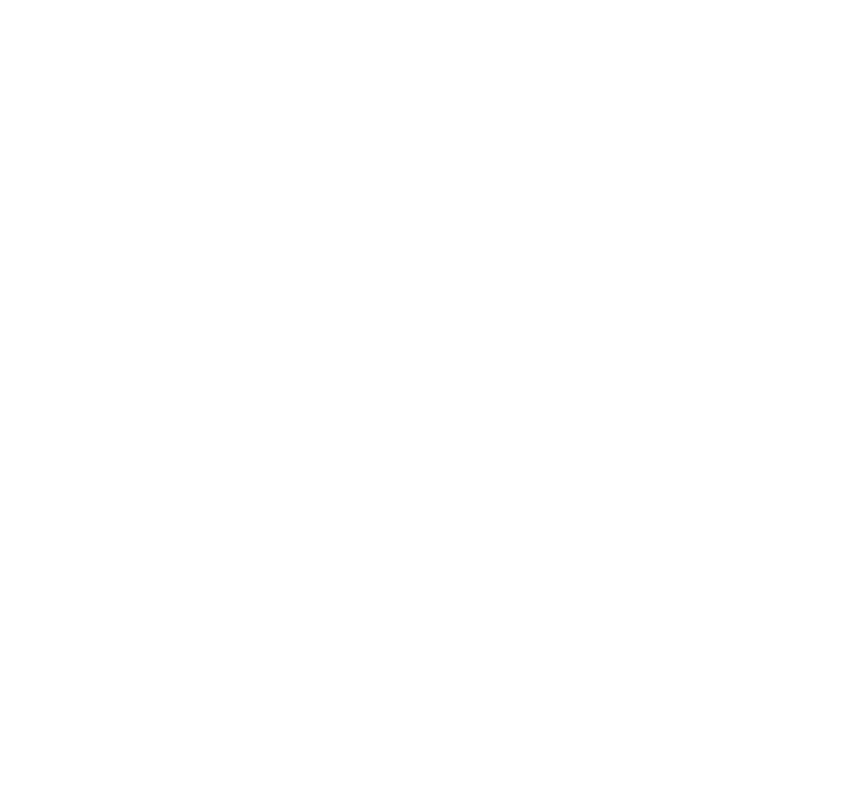
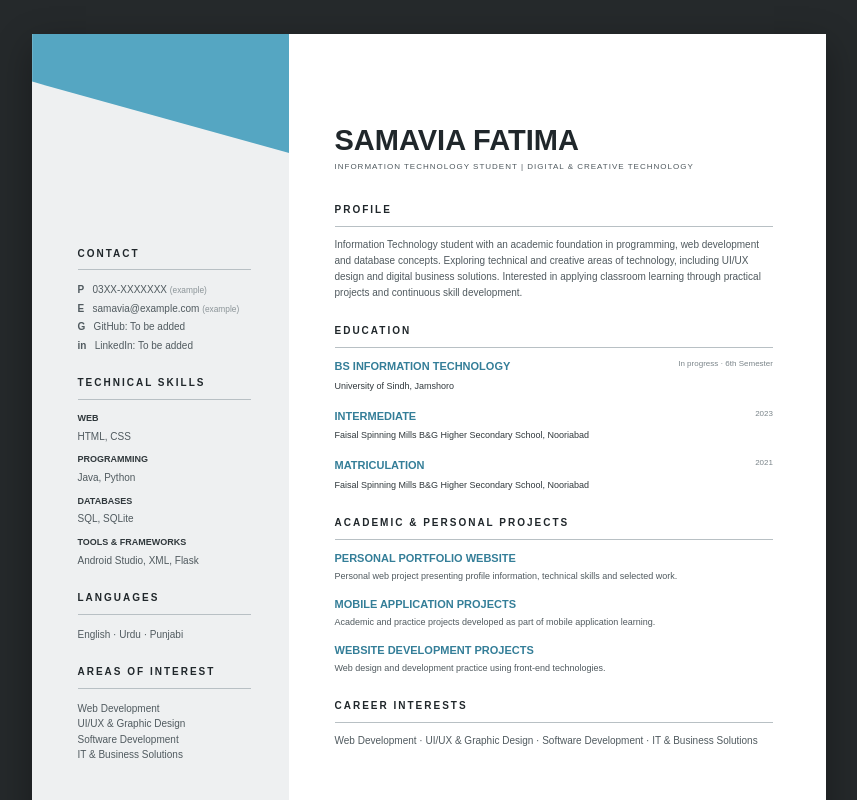
Before and after one commit to samaviafatima/cloud-portfolio, a plain HTML site: page CV/index.html in a window 1280 px wide. Shown: the top 800 px of the page, without its empty margins (211-1068 px from the left). Drawn offline with Linux system fonts and the light colour scheme.

Commit message:
Upload CV files

```diff
--- a/CV/index.html
+++ b/CV/index.html
@@ -1 +1,153 @@
-<!-- CV page -->
+
+<!DOCTYPE html>
+<html lang="en">
+<head>
+    <meta charset="UTF-8">
+    <meta name="viewport" content="width=device-width, initial-scale=1.0">
+    <title>Samavia Fatima | CV</title>
+    <link rel="stylesheet" href="style.css">
+</head>
+
+<body>
+
+<main class="cv">
+
+    <!-- LEFT SIDEBAR -->
+    <aside class="sidebar">
+
+        <div class="blue-shape"></div>
+
+        <section>
+            <h2>Contact</h2>
+            <p><b>P</b> &nbsp; 03XX-XXXXXXX <small>(example)</small></p>
+            <p><b>E</b> &nbsp; samavia@example.com <small>(example)</small></p>
+            <p><b>G</b> &nbsp; GitHub: To be added</p>
+            <p><b>in</b> &nbsp; LinkedIn: To be added</p>
+        </section>
+
+        <section>
+            <h2>Technical Skills</h2>
+
+            <h3>Web</h3>
+            <p>HTML, CSS</p>
+
+            <h3>Programming</h3>
+            <p>Java, Python</p>
+
+            <h3>Databases</h3>
+            <p>SQL, SQLite</p>
+
+            <h3>Tools &amp; Frameworks</h3>
+            <p>Android Studio, XML, Flask</p>
+        </section>
+
+        <section>
+            <h2>Languages</h2>
+            <p>English · Urdu · Punjabi</p>
+        </section>
+
+        <section>
+            <h2>Areas of Interest</h2>
+            <p>
+                Web Development<br>
+                UI/UX &amp; Graphic Design<br>
+                Software Development<br>
+                IT &amp; Business Solutions
+            </p>
+        </section>
+
+    </aside>
+
+    <!-- RIGHT MAIN SECTION -->
+    <article class="main">
+
+        <header>
+            <h1>Samavia Fatima</h1>
+            <p class="tagline">
+                INFORMATION TECHNOLOGY STUDENT |
+                DIGITAL &amp; CREATIVE TECHNOLOGY
+            </p>
+        </header>
+
+        <section>
+            <h2>Profile</h2>
+            <p>
+                Information Technology student with an academic foundation
+                in programming, web development and database concepts.
+                Exploring technical and creative areas of technology,
+                including UI/UX design and digital business solutions.
+                Interested in applying classroom learning through practical
+                projects and continuous skill development.
+            </p>
+        </section>
+
+        <section>
+            <h2>Education</h2>
+
+            <div class="entry">
+                <div>
+                    <h3>BS Information Technology</h3>
+                    <b>University of Sindh, Jamshoro</b>
+                </div>
+                <time>In progress · 6th Semester</time>
+            </div>
+
+            <div class="entry">
+                <div>
+                    <h3>Intermediate</h3>
+                    <b>Faisal Spinning Mills B&amp;G Higher Secondary School, Nooriabad</b>
+                </div>
+                <time>2023</time>
+            </div>
+
+            <div class="entry">
+                <div>
+                    <h3>Matriculation</h3>
+                    <b>Faisal Spinning Mills B&amp;G Higher Secondary School, Nooriabad</b>
+                </div>
+                <time>2021</time>
+            </div>
+        </section>
+
+        <section>
+            <h2>Academic &amp; Personal Projects</h2>
+
+            <div class="project">
+                <h3>Personal Portfolio Website</h3>
+                <p>
+                    Personal web project presenting profile information,
+                    technical skills and selected work.
+                </p>
+            </div>
+
+            <div class="project">
+                <h3>Mobile Application Projects</h3>
+                <p>
+                    Academic and practice projects developed as part of
+                    mobile application learning.
+                </p>
+            </div>
+
+            <div class="project">
+                <h3>Website Development Projects</h3>
+                <p>
+                    Web design and development practice using
+                    front-end technologies.
+                </p>
+            </div>
+        </section>
+
+        <section>
+            <h2>Career Interests</h2>
+            <p>
+                Web Development · UI/UX &amp; Graphic Design ·
+                Software Development · IT &amp; Business Solutions
+            </p>
+        </section>
+
+    </article>
+
+</main>
+
+</body>
+</html>
--- /dev/null
+++ b/CV/style.css
@@ -0,0 +1,207 @@
+
+* {
+    box-sizing: border-box;
+}
+
+body {
+    margin: 0;
+    background: #25292b;
+    color: #30383c;
+    font-family: Arial, Helvetica, sans-serif;
+    padding: 34px 16px;
+}
+
+.cv {
+    width: 210mm;
+    min-height: 297mm;
+    margin: auto;
+    background: #fff;
+    display: grid;
+    grid-template-columns: 68mm 1fr;
+    box-shadow: 0 12px 35px #0005;
+    overflow: hidden;
+}
+
+/* LEFT SIDEBAR */
+
+.sidebar {
+    background: #eef0f1;
+    position: relative;
+    padding: 56mm 10mm 15mm 12mm;
+    font-size: 10px;
+    line-height: 1.55;
+}
+
+.blue-shape {
+    position: absolute;
+    left: 0;
+    right: 0;
+    top: 0;
+    height: 45mm;
+    background: #55a6c2;
+    clip-path: polygon(0 0, 100% 0, 100% 70%, 0 28%);
+}
+
+.sidebar section {
+    position: relative;
+    margin-bottom: 22px;
+}
+
+.sidebar h2,
+.main h2 {
+    font-size: 10px;
+    text-transform: uppercase;
+    letter-spacing: 2px;
+    margin: 0 0 12px;
+    padding-bottom: 8px;
+    border-bottom: 1px solid #b8c0c4;
+    color: #20272b;
+}
+
+.sidebar h3 {
+    font-size: 9px;
+    text-transform: uppercase;
+    margin: 9px 0 1px;
+}
+
+.sidebar p {
+    margin: 3px 0;
+    color: #505a5f;
+}
+
+.sidebar small {
+    color: #8b9498;
+}
+
+/* RIGHT MAIN SECTION */
+
+.main {
+    padding: 24mm 14mm 16mm 12mm;
+    font-size: 10px;
+    line-height: 1.6;
+}
+
+.main header {
+    margin-bottom: 28px;
+}
+
+.main h1 {
+    font-size: 29px;
+    line-height: 1.05;
+    text-transform: uppercase;
+    margin: 0 0 6px;
+    color: #20272b;
+}
+
+.tagline {
+    font-size: 8px;
+    letter-spacing: 1px;
+    color: #667177;
+    margin: 0;
+}
+
+.main section {
+    margin-bottom: 22px;
+}
+
+.main h2 {
+    margin-bottom: 10px;
+}
+
+.main p {
+    margin: 0;
+    color: #505a5f;
+}
+
+/* EDUCATION */
+
+.entry {
+    display: flex;
+    justify-content: space-between;
+    gap: 12px;
+    margin: 0 0 14px;
+}
+
+.entry h3,
+.project h3 {
+    font-size: 11px;
+    color: #347e98;
+    margin: 0 0 2px;
+    text-transform: uppercase;
+}
+
+.entry b {
+    font-size: 9px;
+    font-weight: normal;
+}
+
+.entry time {
+    font-size: 8px;
+    color: #7b858a;
+    white-space: nowrap;
+}
+
+/* PROJECTS */
+
+.project {
+    margin-bottom: 12px;
+}
+
+.project p {
+    font-size: 9px;
+}
+
+/* RESPONSIVE DESIGN */
+
+@media (max-width: 800px) {
+
+    body {
+        padding: 0;
+        background: #fff;
+    }
+
+    .cv {
+        width: 100%;
+        min-height: 100vh;
+        grid-template-columns: 34% 66%;
+        box-shadow: none;
+    }
+
+    .sidebar {
+        padding: 42mm 6mm 10mm;
+    }
+
+    .main {
+        padding: 18mm 7mm 10mm;
+    }
+
+    .main h1 {
+        font-size: 22px;
+    }
+
+    .entry {
+        display: block;
+    }
+
+    .entry time {
+        display: block;
+        margin-top: 3px;
+    }
+}
+
+/* PRINT / PDF */
+
+@media print {
+
+    body {
+        padding: 0;
+        background: white;
+    }
+
+    .cv {
+        box-shadow: none;
+        margin: 0;
+        width: 210mm;
+        min-height: 297mm;
+    }
+}
```
